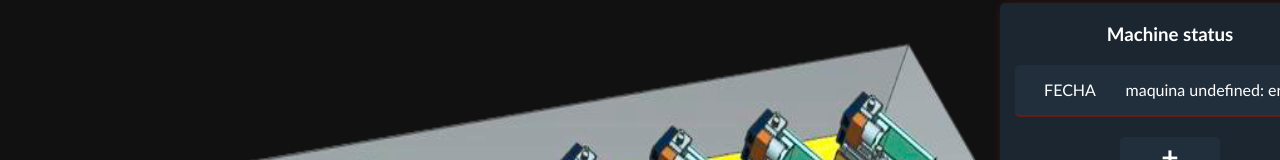
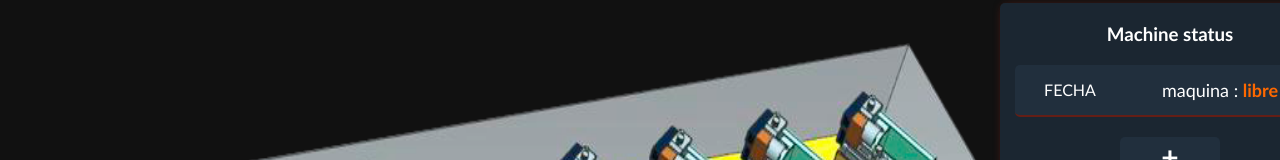
Before and after one commit to Dmlsito/FCT, a React (Vite) app in the folder development/vite-project/: page /main-page in a window 1280 px wide. Shown: the part 126-286 px from the top of the page. Built offline with nearby package versions, Linux system fonts and the light colour scheme; no server answers.

Commit message:
Cambios en la interfaz de la home

```diff
--- a/development/vite-project/src/components/Home.jsx
+++ b/development/vite-project/src/components/Home.jsx
@@ -20,6 +20,7 @@ export const Home = () => {
     }
   }
 
+
   return (
     <main className='home'>
       <picture className='home-picture'>
@@ -35,8 +36,8 @@ export const Home = () => {
                   <header className='card-header'>FECHA</header>
                   <article className='card-article'>{
                   state.state === 0
-                    ? `maquina ${state.id}: libre`
-                    : `maquina ${state.id}: en uso`
+                    ? <span className='card-article-text'>maquina {state.id}: <span className='card-article-text-free'> libre</span></span>
+                    : <span className='card-article-text'>maquina {state.id}: <span className='card-article-text-using'> libre</span></span>
                   }
                   </article>
                 </main>
--- a/development/vite-project/src/css/Home.css
+++ b/development/vite-project/src/css/Home.css
@@ -50,11 +50,21 @@
 }
 
 .table-button {
-
     color: #fff;
     font-size: 30px;
     width: 100px;
     border-bottom: 2px solid #641E16;
-
-
 }
+.card-article-text{
+    font-size: 18px;
+    color: #fff;
+    font-weight: 100;
+}
+.card-article-text-free{
+    color: green;
+    font-weight: bold;
+}
+.card-article-text-using{
+    color: #FD6800;
+    font-weight: bold;
+}
```
